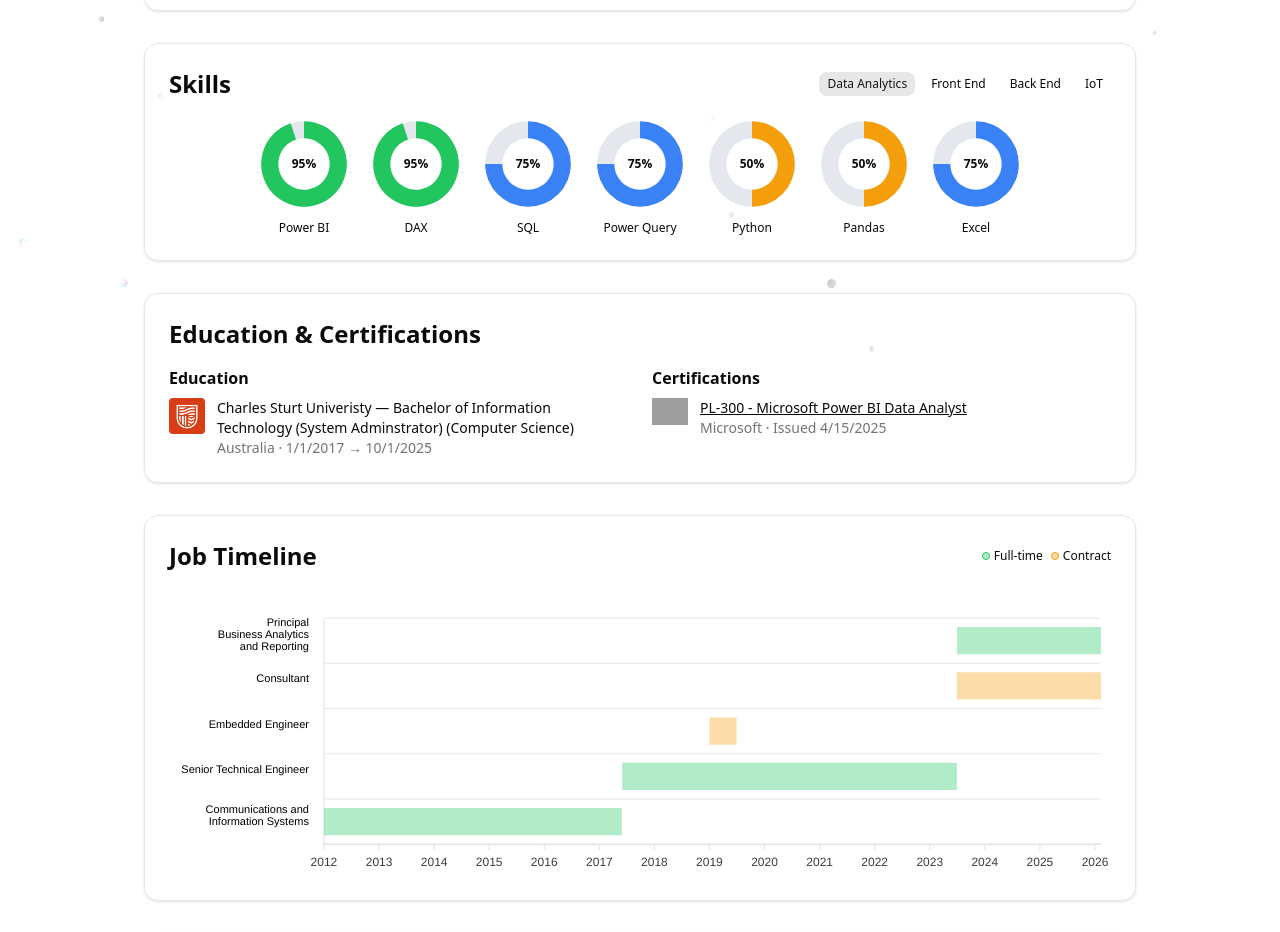
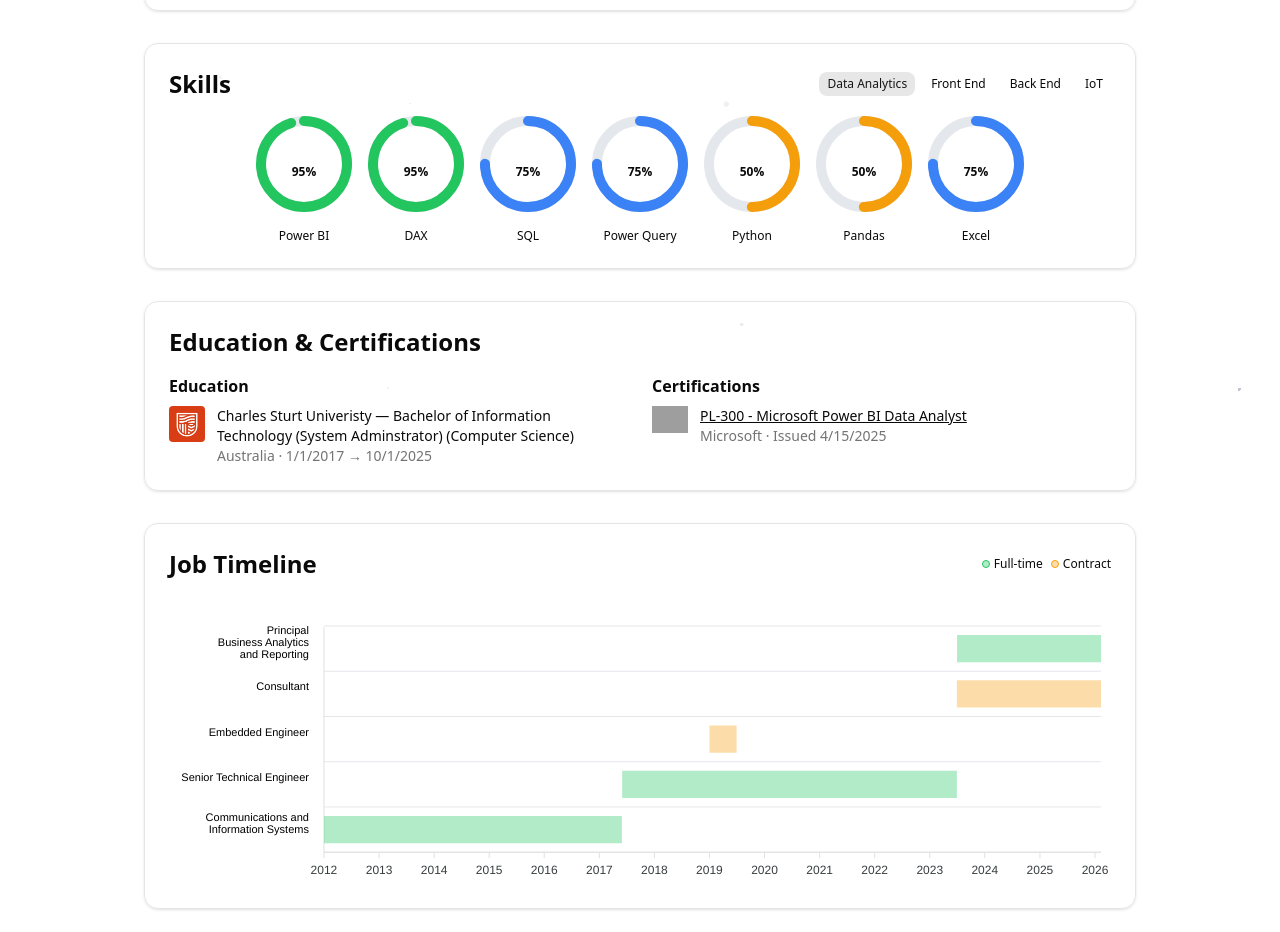
Before and after one commit to a-smiggle/portfolio, a Next.js app: page / in a window 1280 px wide. Shown: the part 340-1272 px from the top of the page. Built offline with nearby package versions, Linux system fonts and the light colour scheme; grey boxes are pictures that could not be loaded.

Commit message:
Lower JS size

```diff
--- a/app/layout.tsx
+++ b/app/layout.tsx
@@ -7,7 +7,8 @@
 import { Hamburger } from "@/components/ui/hamburger";
 import { FiSun, FiMoon, FiGithub, FiLinkedin } from "react-icons/fi";
 import { useEffect, useState } from "react";
-import Particles from "@/components/Particles";
+import dynamic from "next/dynamic";
+const LazyParticles = dynamic(() => import("@/components/Particles"), { ssr: false });
 
 const GITHUB_URL = "https://github.com/a-smiggle";
 const LINKEDIN_URL = "https://www.linkedin.com/in/anthonysmigielski/";
@@ -47,6 +48,14 @@
     });
   };
   const handleMenuToggle = () => setMenuOpen((open) => !open);
+  const [enableParticles, setEnableParticles] = useState(false);
+  useEffect(() => {
+    const prefersReducedMotion = window.matchMedia("(prefers-reduced-motion: reduce)").matches;
+    if (prefersReducedMotion) return;
+    // Defer background effect to idle time to avoid blocking main thread
+    const id = setTimeout(() => setEnableParticles(true), 1500);
+    return () => clearTimeout(id);
+  }, []);
   return (
     <html lang="en">
       <body
@@ -203,18 +212,20 @@
           </div>
         </Navbar>
         {children}
-        <Particles
+        {enableParticles ? (
+          <LazyParticles
             key={isDark ? "dark" : "light"}
             useThemeColors
-          particleCount={1000}
-          particleSpread={50}
-          speed={0.1}
-          particleBaseSize={400}
-          moveParticlesOnHover
+            particleCount={200}
+            particleSpread={30}
+            speed={0.08}
+            particleBaseSize={120}
+            moveParticlesOnHover={false}
             alphaParticles={false}
             disableRotation={false}
             pixelRatio={1}
           />
+        ) : null}
       </body>
     </html>
   );
--- a/components/job-gantt.tsx
+++ b/components/job-gantt.tsx
@@ -1,5 +1,5 @@
 "use client";
-import { useEffect, useMemo, useState } from "react";
+import { useEffect, useMemo, useState, useRef } from "react";
 import dynamic from "next/dynamic";
 import { getEmploymentTypeColor as typeColor } from "@/lib/job-colors";
 const ReactApexChart = dynamic(() => import("react-apexcharts"), { ssr: false });
@@ -18,12 +18,30 @@
 
 export default function JobGantt({ jobs }: { jobs: Job[] }) {
   const [isDark, setIsDark] = useState<boolean>(false);
+  const [inView, setInView] = useState<boolean>(false);
+  const containerRef = useRef<HTMLDivElement | null>(null);
   useEffect(() => {
     const update = () => setIsDark(document.documentElement.classList.contains("dark"));
     update();
     const observer = new MutationObserver(update);
     observer.observe(document.documentElement, { attributes: true, attributeFilter: ["class"] });
     return () => observer.disconnect();
+  }, []);
+
+  useEffect(() => {
+    const el = containerRef.current;
+    if (!el) return;
+    const io = new IntersectionObserver((entries) => {
+      for (const e of entries) {
+        if (e.isIntersecting) {
+          setInView(true);
+          io.disconnect();
+          break;
+        }
+      }
+    }, { rootMargin: "100px" });
+    io.observe(el);
+    return () => io.disconnect();
   }, []);
 
   const now = useMemo(() => new Date().getTime(), []);
@@ -65,5 +83,11 @@
     },
   }), [isDark, minStart, maxEnd, series, sorted]);
 
-  return <ReactApexChart options={options} series={series as unknown as number[]} type="rangeBar" height={288} />;
+  return (
+    <div ref={containerRef} className="w-full h-full">
+      {inView ? (
+        <ReactApexChart options={options} series={series as unknown as number[]} type="rangeBar" height={288} />
+      ) : null}
+    </div>
+  );
 }
--- a/components/skills-card.tsx
+++ b/components/skills-card.tsx
@@ -1,9 +1,7 @@
 "use client";
-import { useMemo, useState, useEffect, useRef } from "react";
+import { useMemo, useState, useEffect } from "react";
 import levelColors from "@/data/skill_colors.json";
 import { Card, CardContent, CardHeader, CardTitle } from "@/components/ui/card";
-import dynamic from "next/dynamic";
-const ReactApexChart = dynamic(() => import("react-apexcharts"), { ssr: false });
 
 type Skill = {
   skill: string;
@@ -20,42 +18,31 @@
   const lc = (typeof skill.level === "string" && (levelColors as any)[skill.level]) || null;
   const fgColor = lc?.fg || "#3b82f6";
   const bgColor = lc?.remainder || "rgba(148,163,184,0.25)";
-  const [isDark, setIsDark] = useState<boolean>(false);
 
-  useEffect(() => {
-    const update = () => setIsDark(document.documentElement.classList.contains("dark"));
-    update();
-    const observer = new MutationObserver(update);
-    observer.observe(document.documentElement, { attributes: true, attributeFilter: ["class"] });
-    return () => observer.disconnect();
-  }, []);
-
-  const options = useMemo(() => ({
-    chart: { type: "donut", background: "transparent", animations: { enabled: false }, toolbar: { show: false } },
-    theme: { mode: isDark ? "dark" : "light" },
-    legend: { show: false },
-    labels: [skill.skill, "Remaining"],
-    dataLabels: { enabled: false },
-    stroke: { show: false, width: 0, colors: ["transparent"] },
-    plotOptions: {
-      pie: {
-        donut: {
-          size: "60%",
-        },
-      },
-    },
-    colors: [fgColor, bgColor],
-  }), [isDark, fgColor, bgColor, skill.skill]);
-
-  const series = useMemo(() => [score, 100 - score], [score]);
+  const size = 96;
+  const stroke = 10;
+  const r = (size - stroke) / 2; // radius
+  const c = 2 * Math.PI * r; // circumference
+  const progress = (score / 100) * c;
 
   return (
     <div className="flex flex-col items-center gap-2">
-      <div className="relative w-24 h-24">
-        <ReactApexChart options={options as any} series={series} type="donut" width={96} height={96} />
-        <div className="absolute inset-0 flex items-center justify-center text-xs font-semibold">
-          {Math.round(score)}%
-        </div>
+      <svg width={size} height={size} viewBox={`0 0 ${size} ${size}`} className="block">
+        <g transform={`translate(${size / 2}, ${size / 2})`}>
+          <circle r={r} fill="none" stroke={bgColor} strokeWidth={stroke} />
+          <circle
+            r={r}
+            fill="none"
+            stroke={fgColor}
+            strokeWidth={stroke}
+            strokeLinecap="round"
+            strokeDasharray={`${progress} ${c - progress}`}
+            transform="rotate(-90)"
+          />
+        </g>
+      </svg>
+      <div className="-mt-24 h-24 w-24 flex items-center justify-center text-xs font-semibold select-none">
+        {Math.round(score)}%
       </div>
       <div className="text-xs text-center">
         <div className="font-medium">{skill.skill}</div>
```
Lines whose indentation alone changed are shown as unchanged.
